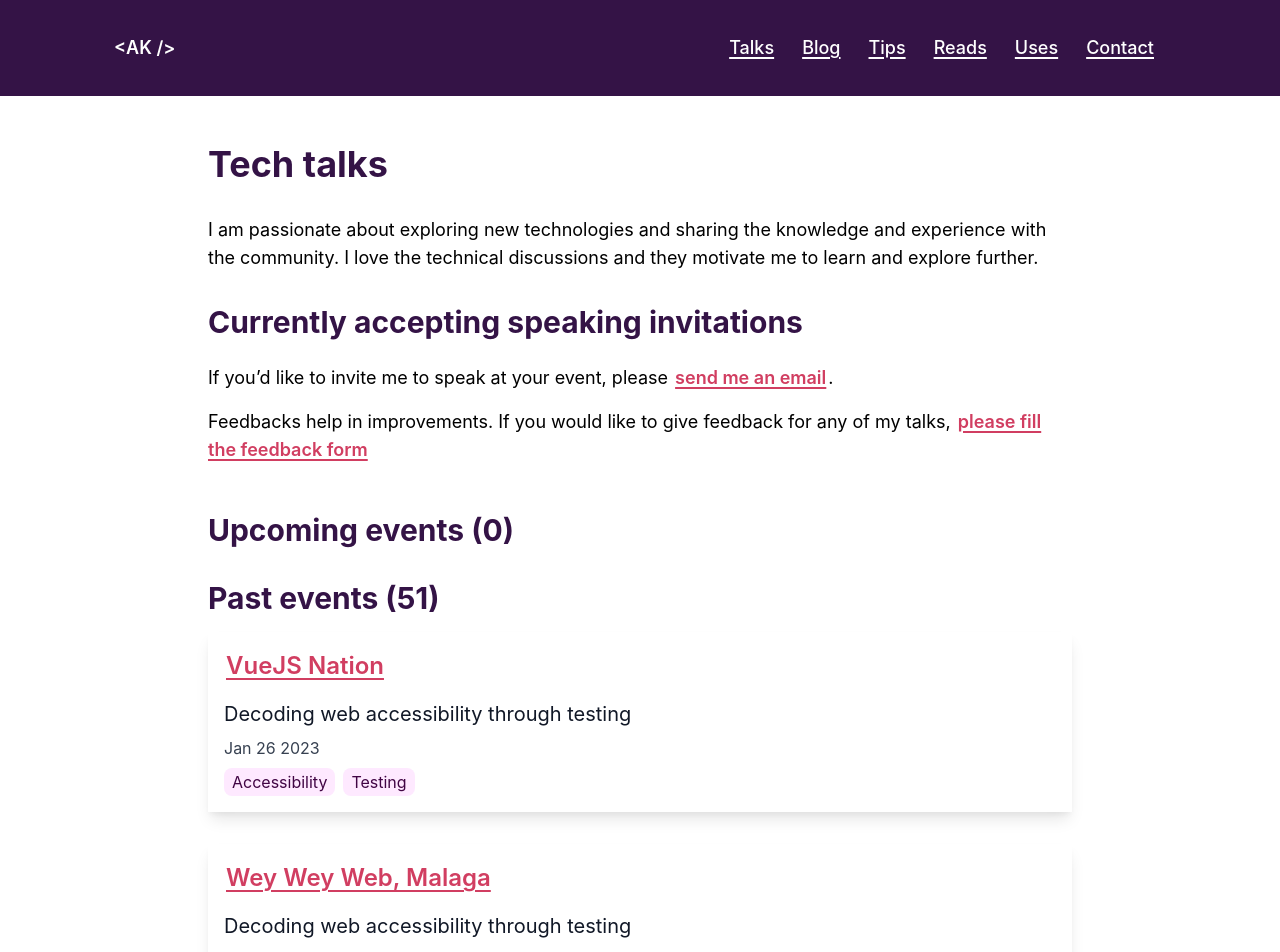
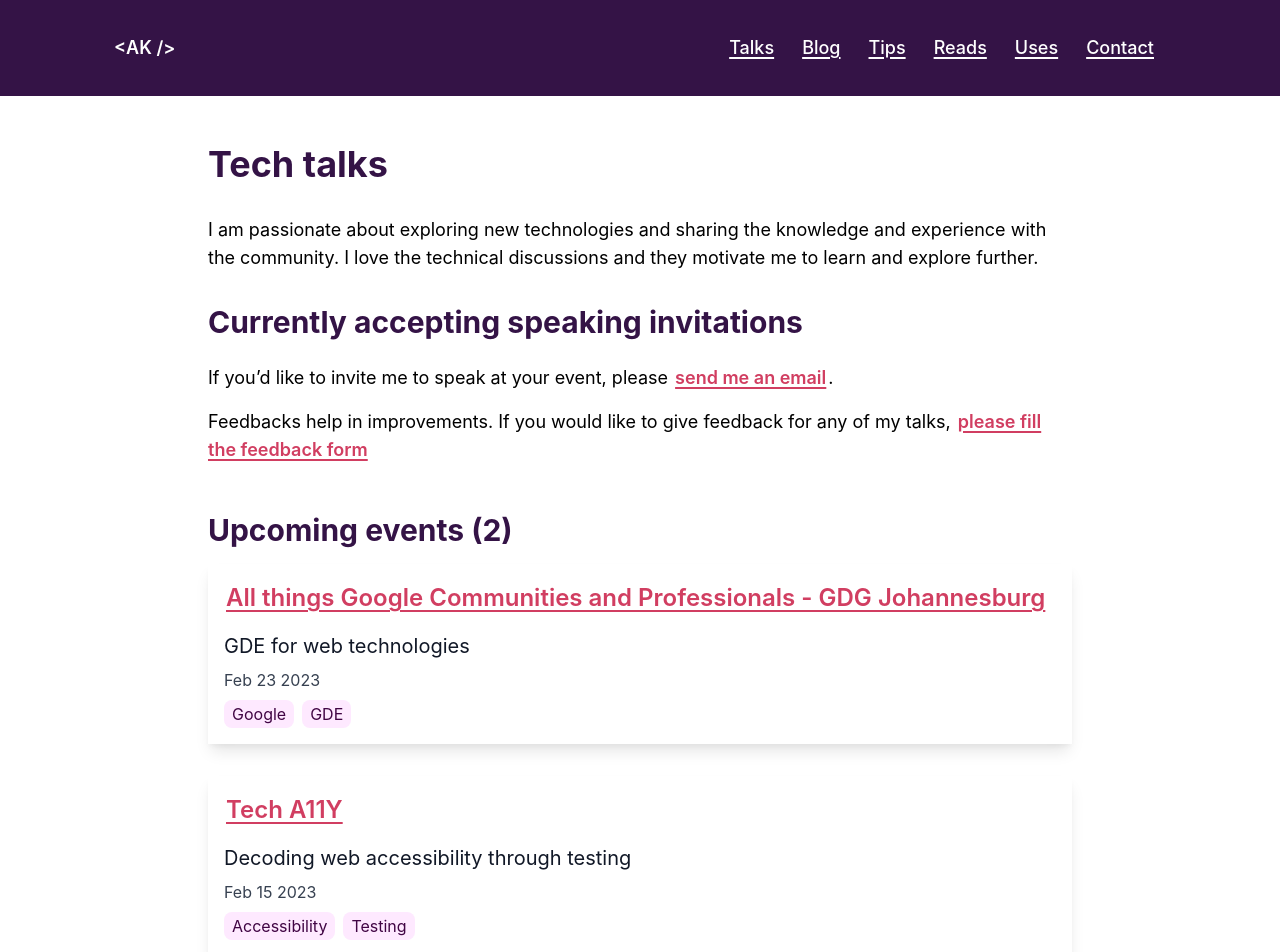
Before and after one commit to anuk79/anuradhakumari, a Next.js app: page /talks in a window 1280 px wide. Shown: the top 952 px of the page. Built offline with nearby package versions, Linux system fonts and the light colour scheme.

Commit message:
Update talks.js

```diff
--- a/data/talks.js
+++ b/data/talks.js
@@ -1,4 +1,32 @@
 const talks = [
+    {
+    "topic": "GDE for web technologies",
+    "topics": [
+      "Google",
+      "GDE"
+    ],
+    "date": "2023-2-23",
+    "eventDetails": {
+      "url": "https://gdg.community.dev/events/details/google-gdg-johannesburg-presents-all-things-google-communities-and-professionals/",
+      "name": "All things Google Communities and Professionals - GDG Johannesburg",
+      "video": null,
+      "resources": null
+    }
+  },
+     {
+    "topic": "Decoding web accessibility through testing",
+    "topics": [
+      "Accessibility",
+      "Testing"
+    ],
+    "date": "2023-2-15",
+    "eventDetails": {
+      "url": "https://techa11y.dev/",
+      "name": "Tech A11Y",
+      "video": null,
+      "resources": null
+    }
+  },
     {
     "topic": "Decoding web accessibility through testing",
     "topics": [
```
